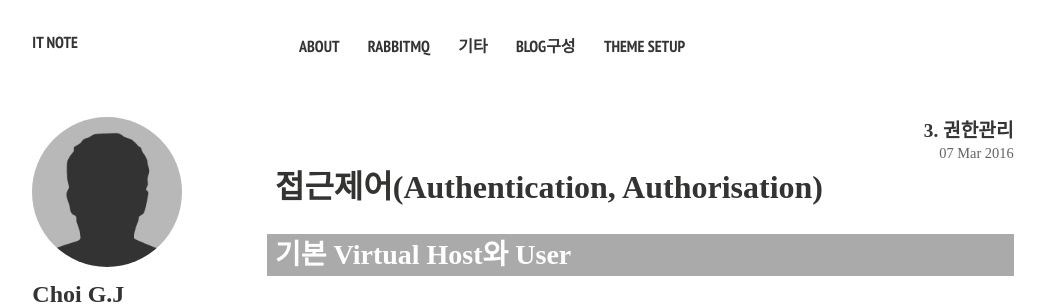
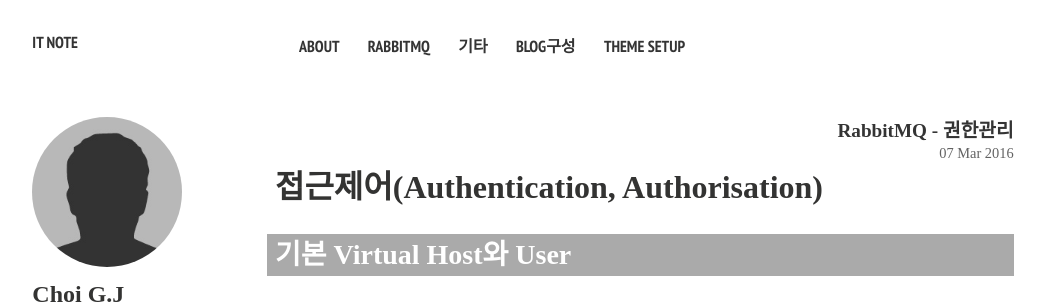
Before and after one commit to gjchoi/gjchoi.github.io, a Jekyll site: the page built from _posts/2016-03-07-rabbit-mq-권한관리.md, in a window 1280 px wide and 900 px high. Shown: the top 305 px of the window, without its empty margins (21-1066 px from the left). Built offline with Jekyll 4.4.1, drawn with Linux system fonts in a browser that asks for light colours; nearby versions of some CDN libraries; comment, search, counter and statistics services are not loaded; some of the changed text lies outside the part shown.

Commit message:
Update 2016-03-07-rabbit-mq-권한관리.md

```diff
--- a/_posts/2016-03-07-rabbit-mq-권한관리.md
+++ b/_posts/2016-03-07-rabbit-mq-권한관리.md
@@ -1,6 +1,7 @@
 ---
 layout: post
-title: 3. 권한관리
+title: RabbitMQ - 권한관리
+weight: 20
 excerpt: "Rabbit MQ의 Virtual Host와 User를 이용한 권한관리 방법을 알아본다."
 tags: [rabbitMQ, oss]
 modified: 2016-02-27
```
